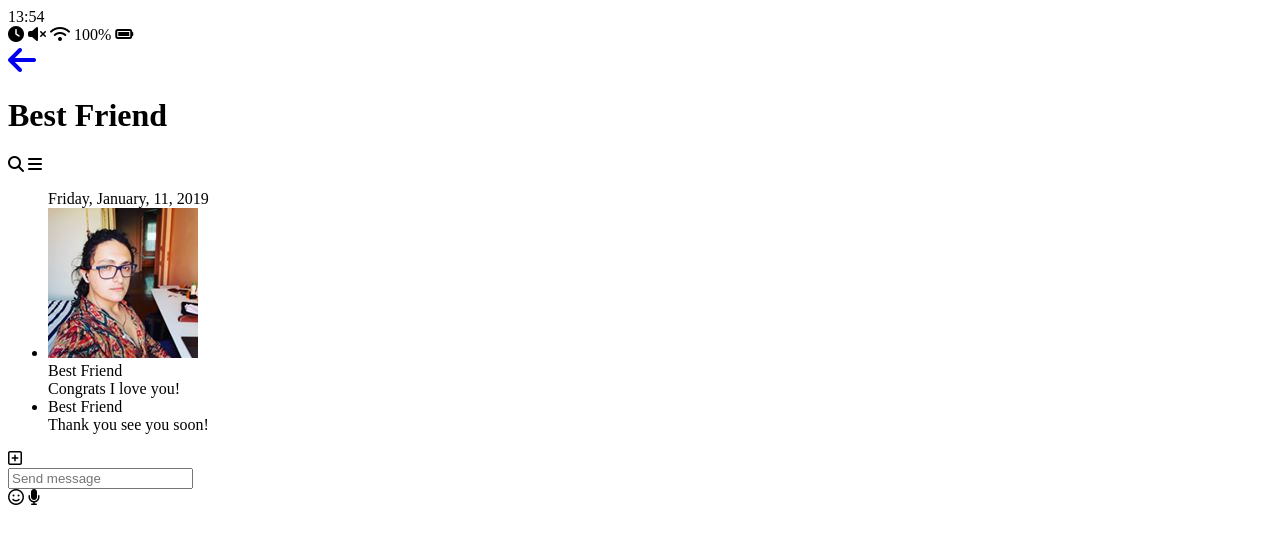
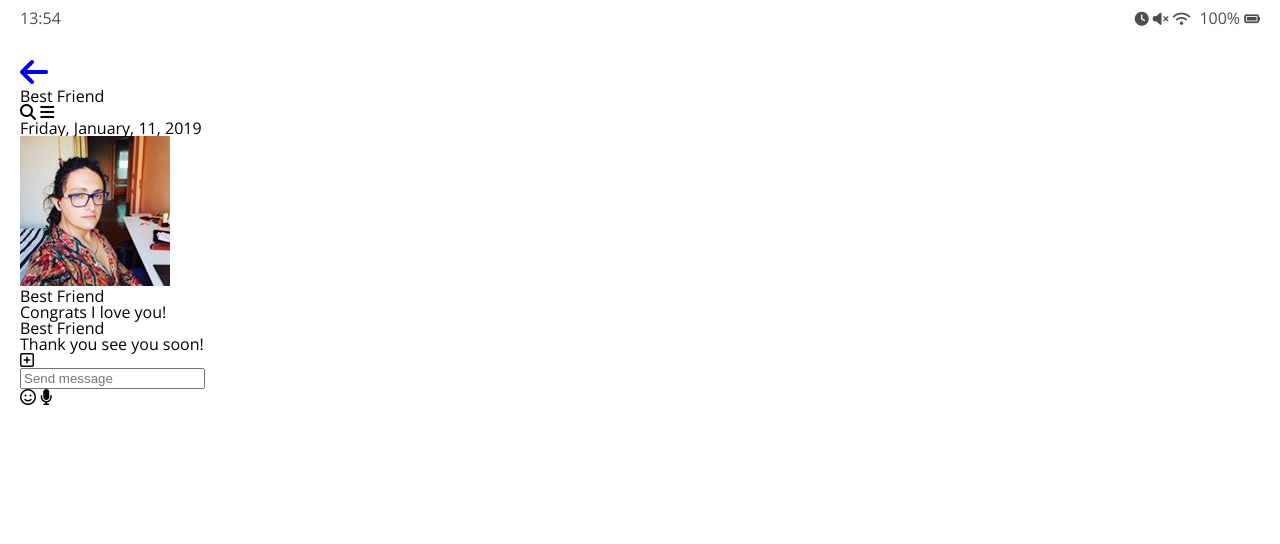
Before and after one commit to unsik-kim/kakao-clone-v2, a plain HTML site: page chat.html in a window 1280 px wide. Drawn offline with nearby package versions, Linux system fonts and the light colour scheme.

Commit message:
clear CSS CHAPTER 2.2

```diff
--- a/chat.html
+++ b/chat.html
@@ -6,6 +6,7 @@
     <meta name="viewport" content="width=device-width, initial-scale=1.0">
     <meta http-equiv="X-UA-Compatible" content="ie=edge">
     <script src="https://kit.fontawesome.com/3018248d36.js" crossorigin="anonymous"></script>
+    <link rel="stylesheet" href="css/styles.css" />
     <title>Chats | Kakao Clone</title>
 </head>
 
--- /dev/null
+++ b/css/reset.css
@@ -0,0 +1,43 @@
+html, body, div, span, applet, object, iframe,
+h1, h2, h3, h4, h5, h6, p, blockquote, pre,
+a, abbr, acronym, address, big, cite, code,
+del, dfn, em, img, ins, kbd, q, s, samp,
+small, strike, strong, sub, sup, tt, var,
+b, u, i, center,
+dl, dt, dd, ol, ul, li,
+fieldset, form, label, legend,
+table, caption, tbody, tfoot, thead, tr, th, td,
+article, aside, canvas, details, embed,
+figure, figcaption, footer, header, hgroup,
+menu, nav, output, ruby, section, summary,
+time, mark, audio, video {
+	margin: 0;
+	padding: 0;
+	border: 0;
+	font-size: 100%;
+	font: inherit;
+	vertical-align: baseline;
+}
+/* HTML5 display-role reset for older browsers */
+article, aside, details, figcaption, figure,
+footer, header, hgroup, menu, nav, section {
+	display: block;
+}
+body {
+	line-height: 1;
+}
+ol, ul {
+	list-style: none;
+}
+blockquote, q {
+	quotes: none;
+}
+blockquote:before, blockquote:after,
+q:before, q:after {
+	content: '';
+	content: none;
+}
+table {
+	border-collapse: collapse;
+	border-spacing: 0;
+}
--- /dev/null
+++ b/css/status-bar.css
@@ -0,0 +1,14 @@
+.status-bar{
+    display: flex;
+    justify-content: space-between;
+    margin-bottom: 30px;
+    opacity: 0.7;
+}
+
+.status-bar i{
+    font-size: 14px;
+}
+
+.status-bar .status-bar__battery-level{
+    margin-left: 5px;
+}
--- /dev/null
+++ b/css/styles.css
@@ -0,0 +1,10 @@
+@import "reset.css";
+@import url('https://fonts.googleapis.com/css?family=Open+Sans:400,700&display=swap');
+@import "status-bar.css";
+body{
+    background-color: white;
+    padding: 10px 20px; /*top&bottom, left&right*/
+    color: #020202;
+    font-family: "Open Sans", -apple-system, BlinkMacSystemFont, "Segoe UI",
+    Roboto, Oxygen, Ubuntu, Cantarell, "Helvetica Neue", sans-serif;
+}
```
Also changed, not shown: find.html (+1 -0 lines), friends.html (+1 -0 lines), index.html (+1 -0 lines), more.html (+1 -0 lines), settings.html (+1 -0 lines).
